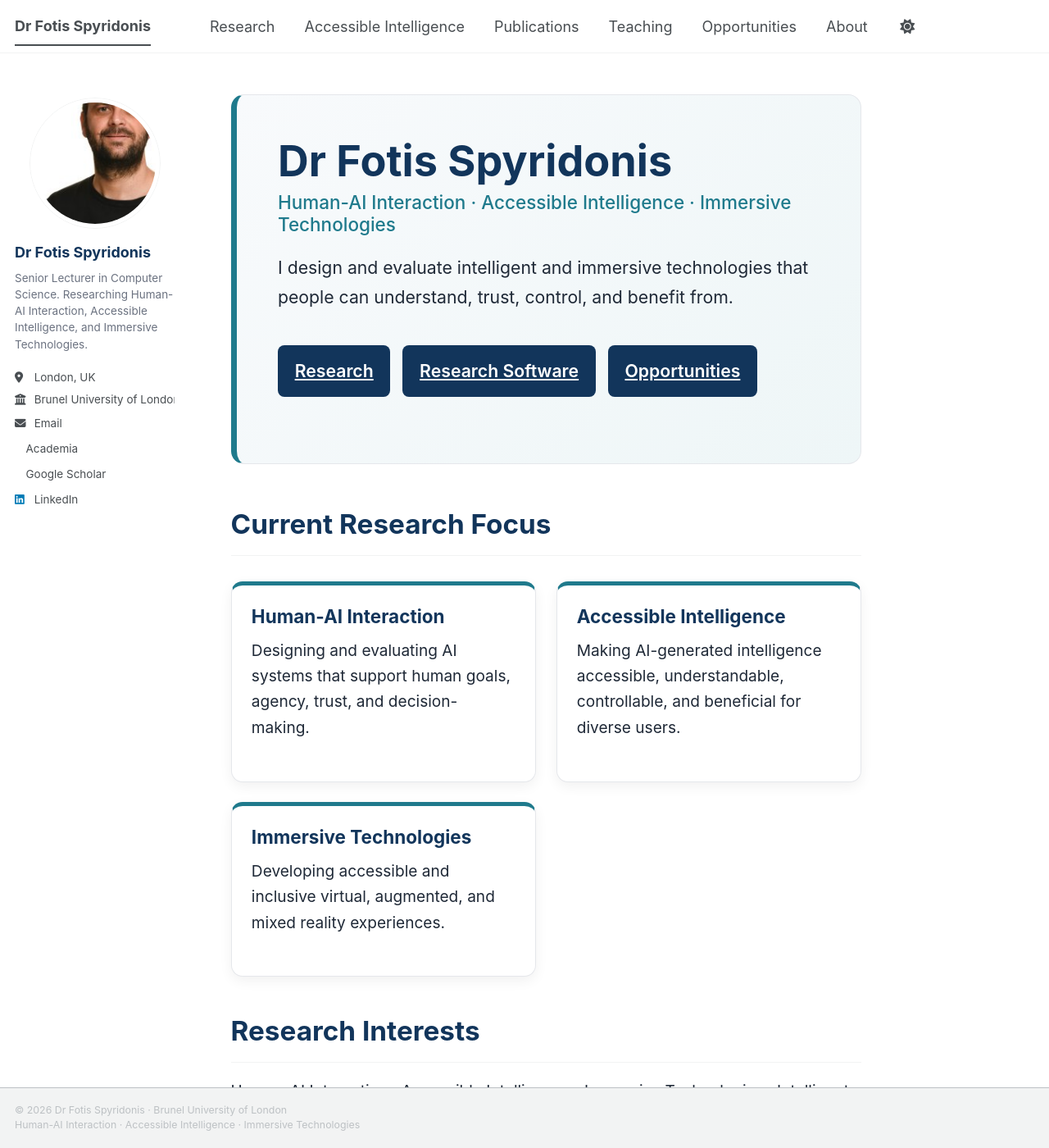
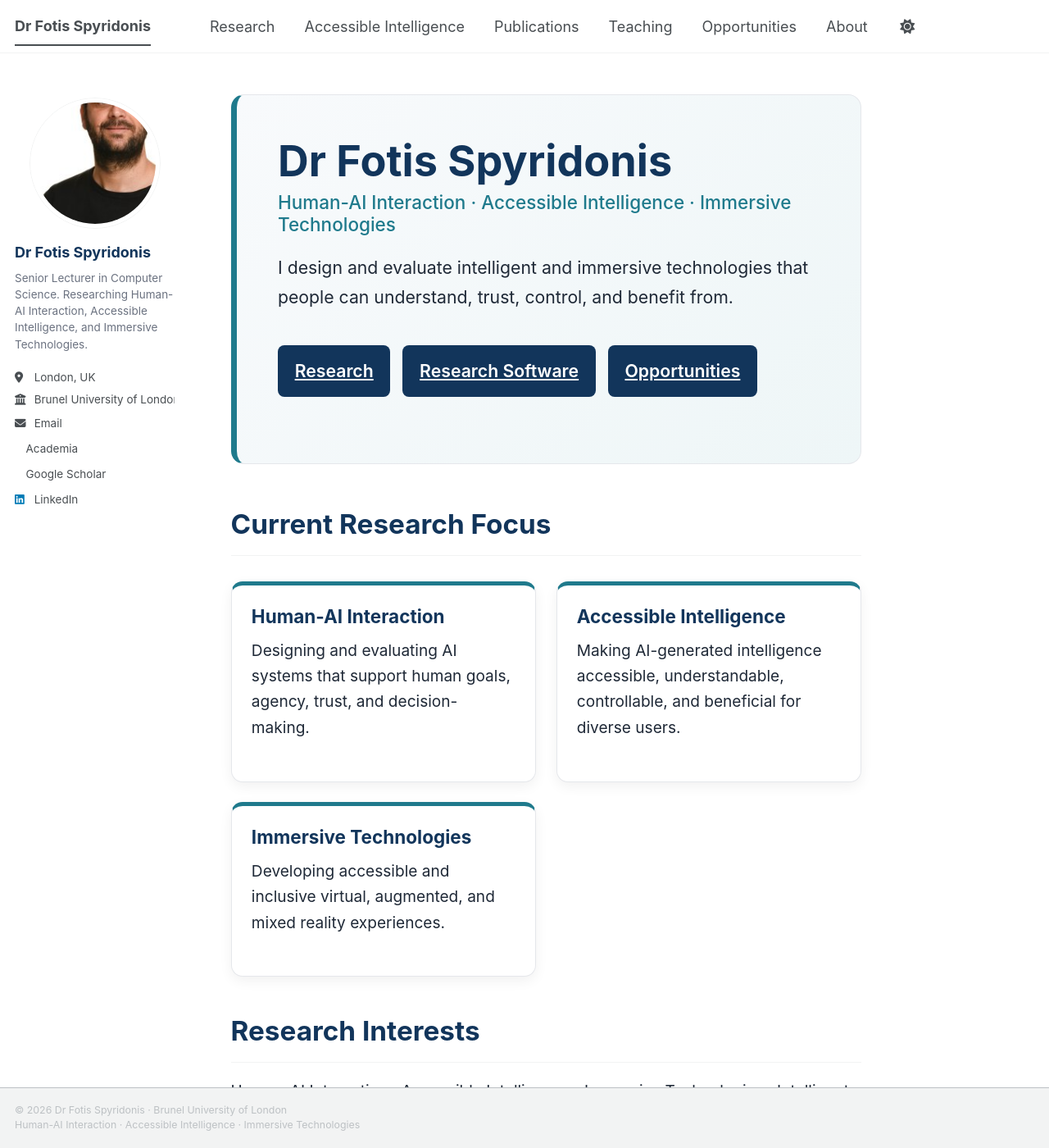
Before and after one commit to fotios-spyridonis/fotios-spyridonis.github.io, a Jekyll site: the page built from _pages/home.md, in a window 1280 px wide and 1400 px high. Shown: the whole window at 82% size. Built offline with Jekyll 4.4.1, drawn with Linux system fonts in a browser that asks for light colours; a style sheet for code colours, icons or effects is not loaded.

Commit message:
Update main.scss

```diff
--- a/assets/css/main.scss
+++ b/assets/css/main.scss
@@ -195,7 +195,7 @@
   width: 100%;
   height: 100%;
   object-fit: cover;
-  object-position: center center;
+  object-position: 20% 60%;
   display: block;
   border-radius: 50%;
 }
```
